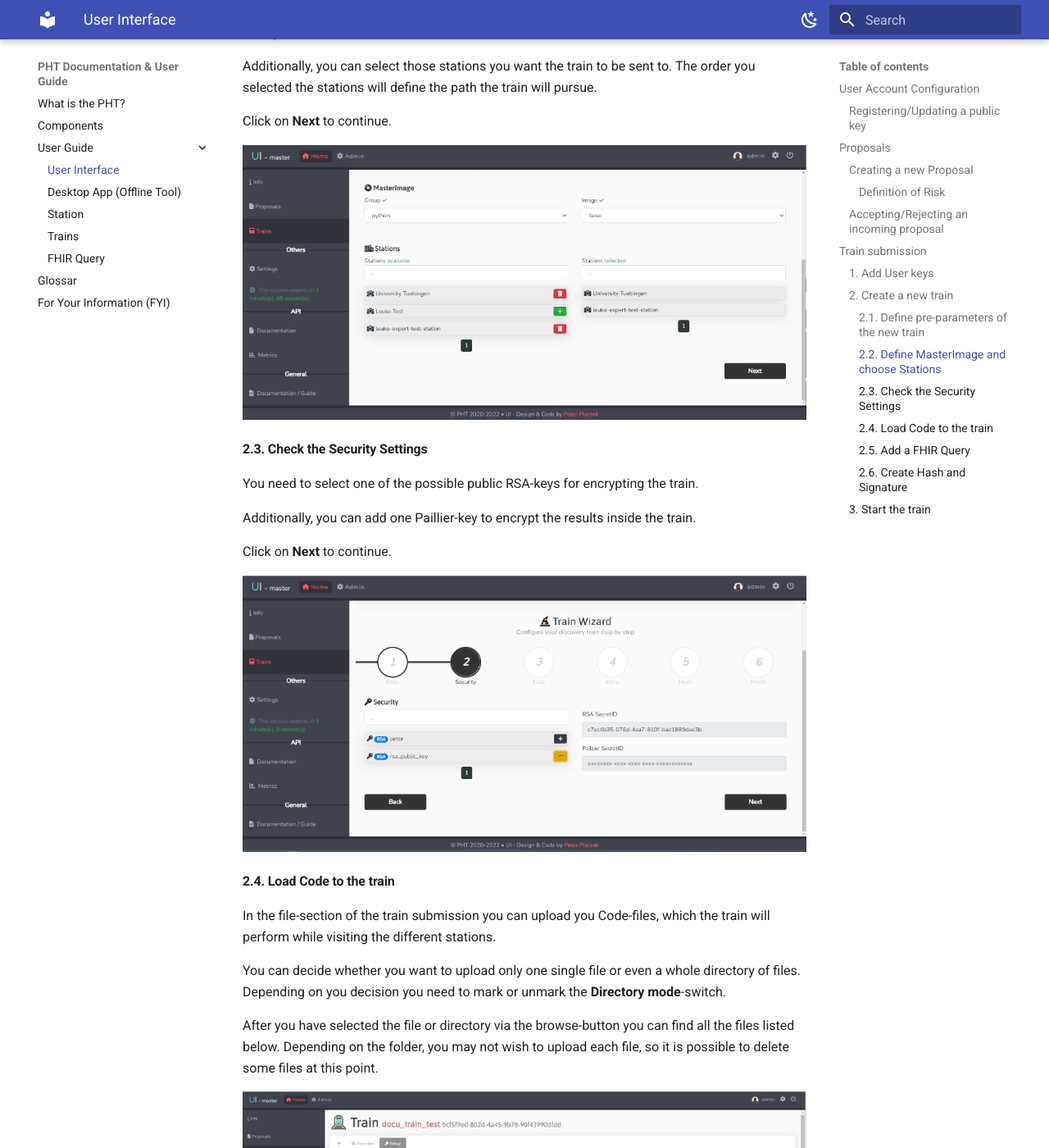
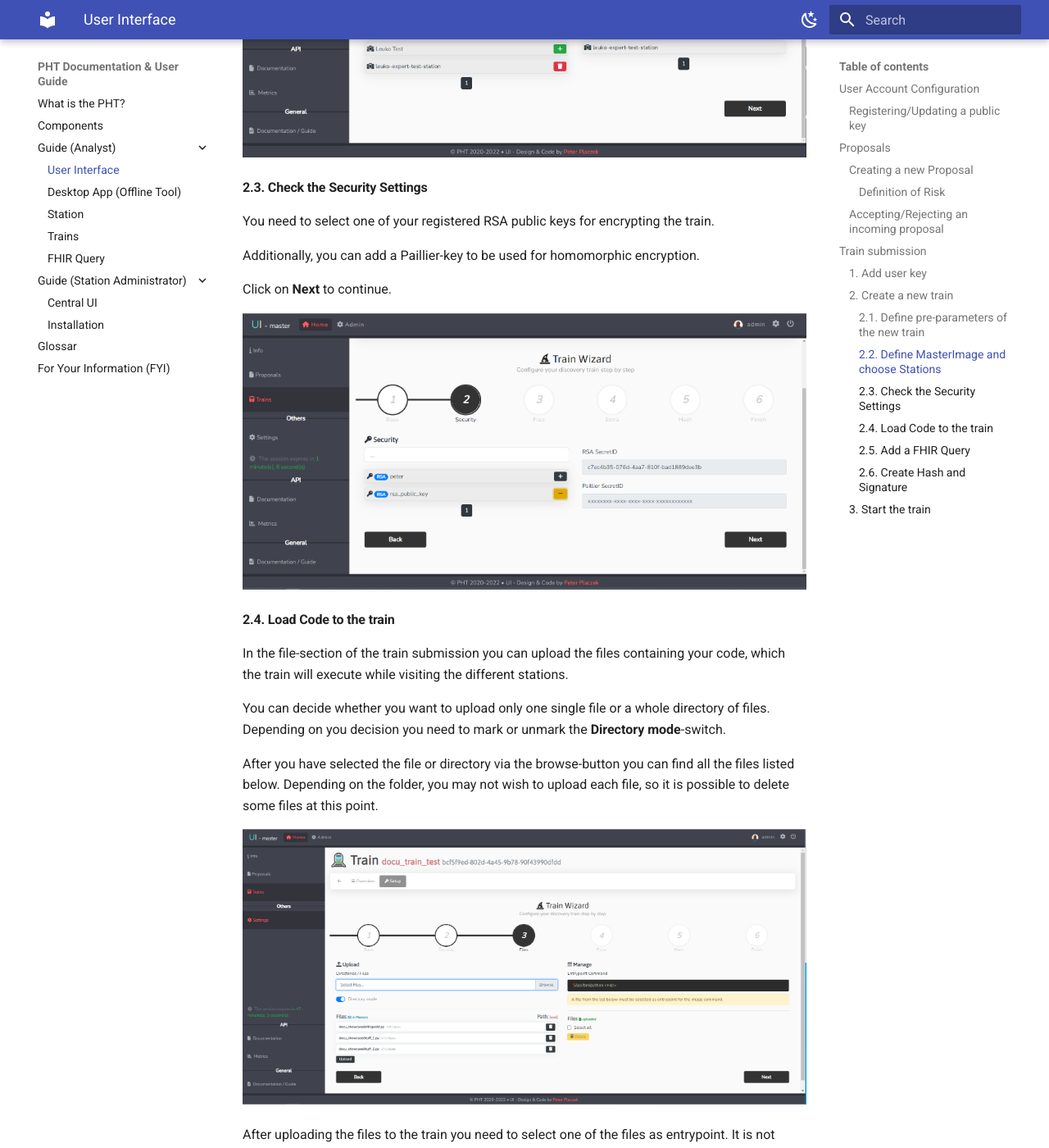
Before and after one commit to PHT-Medic/documentation, an MkDocs documentation site: the page built from docs/user_guide/user_interface.md, in a window 1280 px wide and 1400 px high, scrolled down 5074 px. Shown: the whole window at 82% size. Built offline with MkDocs 1.6.1 and Material for MkDocs 9.7.7, drawn with Linux system fonts in a browser that asks for light colours; some of the changed text lies outside the part shown.

Commit message:
split user guide into analyst/station admin guide.

```diff
--- a/docs/user_guide/user_interface.md
+++ b/docs/user_guide/user_interface.md
@@ -1,6 +1,6 @@
 # User Interface
 
-The User Interface (UI) is the central control interface [https://pht-medic.medizin.uni-tuebingen.de](https://pht-medic.medizin.uni-tuebingen.de/)
+The User Interface (UI) [https://pht-medic.medizin.uni-tuebingen.de](https://pht-medic.medizin.uni-tuebingen.de/) is the central control interface
 to interact with the PHT. Its main tasks are the administration of stations and train proposals
 but also the submission of analysis-trains and consequently receiving encrypted results.
 
@@ -66,11 +66,12 @@ a study proposal for analysis. In order to do such, click on the **list**-icon o
 
 [![Proposal Creation](../images/ui_images/proposal_approve.png)](../images/ui_images/proposal_approve.png)
 
+
+
+
 ## Train submission
-### 1. Add User keys
-Follow the description in **User Account Configuration** -> **Registering/Updating a public key**
-
-[![Add User keys](../images/ui_images/Register_Updating_public_key.png)](../images/ui_images/Register_Updating_public_key.png)
+### 1. Add user key
+If no public key has been registered yet follow the instructions in [user account configuration](#user-account-configuration) section.
 
 ### 2. Create a new train
 In the **Home** section you can choose **Trains** in the menu on the left-hand side. You will lead to the **Outgoing** page where you can switch to the creation form via the **Create** button inbetween the menu and the overview-list.
@@ -83,7 +84,7 @@ On this page you can define:
       1. **Discovery**: A discovery train can be used to get to know about the availability of data at the targeted stations.
       2. **Analysis**: An analyse train should be created on base of the knowledge achieved during the discovery phase
 
-- which **proposal** you want to add to the train. You can only send one proposal at the time.
+- to which **proposal** the train is associated. Only one proposal can be selected.
 
 Click on **create** to continue.
 
@@ -101,9 +102,9 @@ Click on **Next** to continue.
 
 #### 2.3. Check the Security Settings
 
-You need to select one of the possible public RSA-keys for encrypting the train.
+You need to select one of your registered RSA public keys for encrypting the train.
 
-Additionally, you can add one Paillier-key to encrypt the results inside the train.
+Additionally, you can add a Paillier-key to be used for homomorphic encryption.
 
 Click on **Next** to continue.
 
@@ -111,9 +112,9 @@ Click on **Next** to continue.
 
 #### 2.4. Load Code to the train
 
-In the file-section of the train submission you can upload you Code-files, which the train will perform while visiting the different stations.
+In the file-section of the train submission you can upload the files containing your code, which the train will execute while visiting the different stations.
 
-You can decide whether you want to upload only one single file or even a whole directory of files. Depending on you decision you need to mark or unmark the **Directory mode**-switch.
+You can decide whether you want to upload only one single file or a whole directory of files. Depending on you decision you need to mark or unmark the **Directory mode**-switch.
 
 After you have selected the file or directory via the browse-button you can find all the files listed below. Depending on the folder, you may not wish to upload each file, so it is possible to delete some files at this point.
 
--- a/mkdocs.yml
+++ b/mkdocs.yml
@@ -20,12 +20,16 @@ site_dir: public
 nav:
   - What is the PHT?: index.md
   - Components: components.md
-  - User Guide:
+  - Guide (Analyst):
     - User Interface: user_guide/user_interface.md
     - Desktop App (Offline Tool): user_guide/desktop_app.md
     - Station: user_guide/station.md
     - Trains: user_guide/trains.md
     - FHIR Query: user_guide/fhir_query.md
+  - Guide (Station Administrator):
+    - Central UI: station_guide/central_ui.md
+    - Installation: station_guide/installation.md
+
   #- CORD Demo:
     #- Overview: cord_demo/cord_demo.md
     #- FHIR Query: cord_demo/cord_fhir.md
```
Also changed, not shown: .gitlab-ci.yml (deleted, +0 -24 lines), docs/glossar.md (+0 -2 lines), docs/station_guide/central_ui.md (added, +24 -0 lines), docs/station_guide/installation.md (added, +97 -0 lines), docs/user_guide/station.md (+48 -104 lines), docs/user_guide/user_interface_rest.md (deleted, +0 -59 lines), 2 other files.
